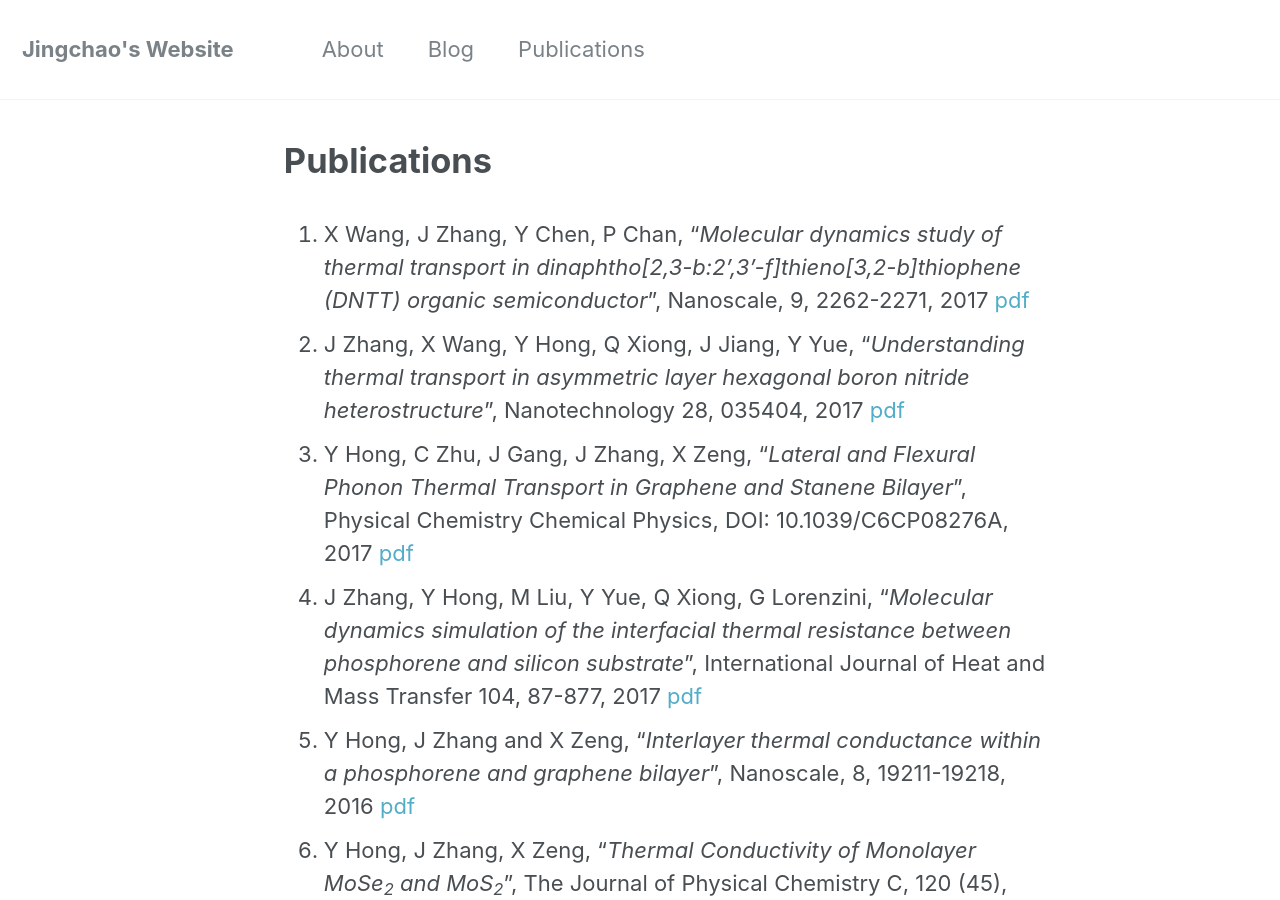
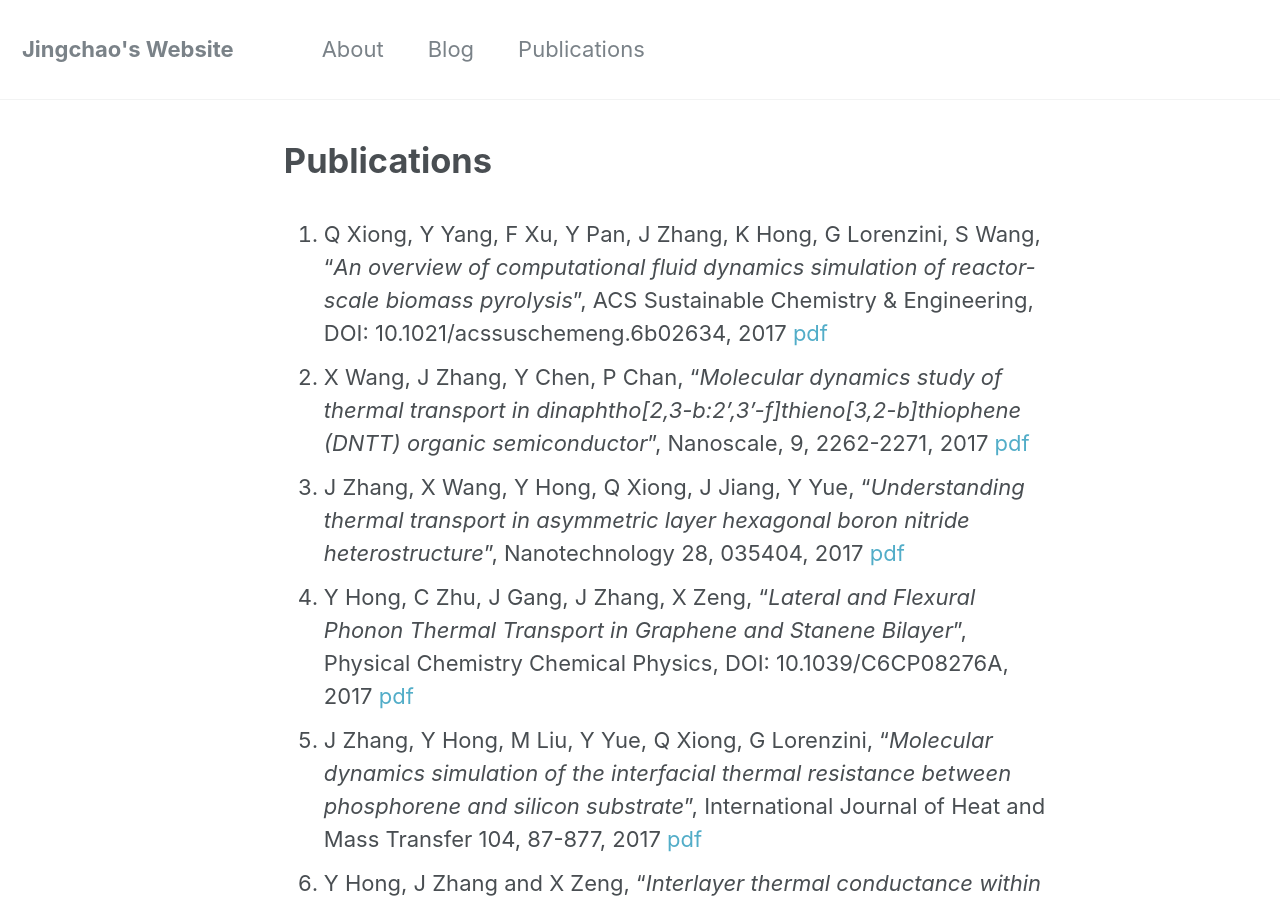
Before and after one commit to JingchaoZhang/JingchaoZhang.github.io, a Jekyll site: the page built from _pages/publications.md, in a window 1280 px wide and 900 px high. Built offline with Jekyll 4.4.1, drawn with Linux system fonts in a browser that asks for light colours.

Commit message:
Update publications.md

```diff
--- a/_pages/publications.md
+++ b/_pages/publications.md
@@ -5,6 +5,7 @@
 author_profile: false
 ---
 
+1. Q Xiong, Y Yang, F Xu, Y Pan, J Zhang, K Hong, G Lorenzini, S Wang, "_An overview of computational fluid dynamics simulation of reactor-scale biomass pyrolysis_", ACS Sustainable Chemistry & Engineering, DOI: 10.1021/acssuschemeng.6b02634, 2017 [pdf](https://drive.google.com/file/d/0B3Yj4QkZpI-dTGVDZFdyRlhqaVE/view?usp=sharing)
 1. X Wang, J Zhang, Y Chen, P Chan, "_Molecular dynamics study of thermal transport in dinaphtho[2,3-b:2',3'-f]thieno[3,2-b]thiophene (DNTT) organic semiconductor_", Nanoscale, 9, 2262-2271, 2017 [pdf](https://drive.google.com/file/d/0B3Yj4QkZpI-ddHJYWmpEeWVkZ1k/view?usp=sharing)
 1. J Zhang, X Wang, Y Hong, Q Xiong, J Jiang, Y Yue, "_Understanding thermal transport in asymmetric layer hexagonal boron nitride heterostructure_", Nanotechnology 28, 035404, 2017 [pdf](https://drive.google.com/file/d/0B3Yj4QkZpI-dMnBVbi1oWUQ2b00/view?usp=sharing)
 1. Y Hong, C Zhu, J Gang, J Zhang, X Zeng, "_Lateral and Flexural Phonon Thermal Transport in Graphene and Stanene Bilayer_", Physical Chemistry Chemical Physics, DOI: 10.1039/C6CP08276A, 2017 [pdf](https://drive.google.com/file/d/0B3Yj4QkZpI-dckNxSVVFWlpGbUk/view?usp=sharing)
```
